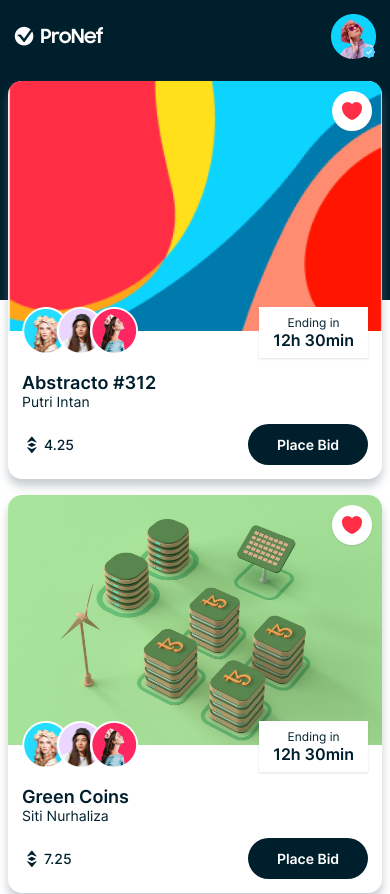
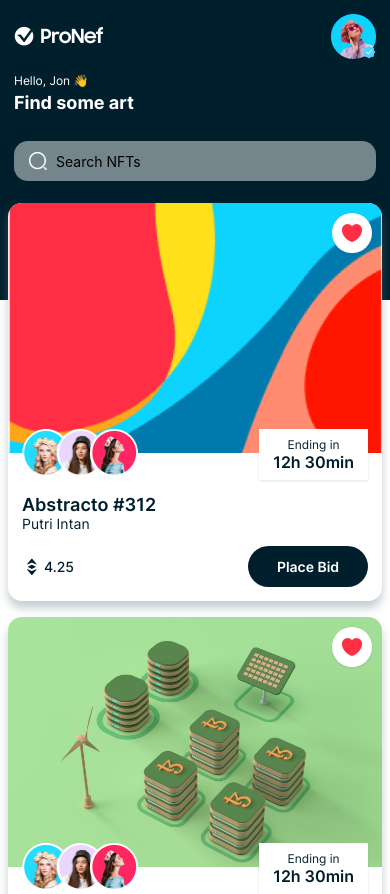
Before and after one commit to jonathanpenaloa/react-native-app, a React Native app: screen /Home in a window 390 px wide. Shown: the top 894 px of the page. Built offline with nearby package versions, Linux system fonts and the light colour scheme.

Commit message:
added input to the header and styled

```diff
--- a/components/HomeHeader.js
+++ b/components/HomeHeader.js
@@ -2,9 +2,9 @@
 
 import { COLORS, FONTS, SIZES, assets } from '../constants'
 
-import React from 'react'
+import React, { version } from 'react'
 
-const HomeHeader = () => {
+const HomeHeader = ({ onSearch }) => {
   return (
     <View style={{
       backgroundColor: COLORS.primary,
@@ -31,6 +31,39 @@
           />
         </View>
       </View>
+      <View style={{ marginVertical: SIZES.font  }} >
+        <Text style={{ fontFamily: FONTS.regular, fontSize: SIZES.small,
+        color: COLORS.white }} >
+          Hello, Jon 👋
+        </Text>
+        <Text style={{ fontFamily: FONTS.bold, fontSize: SIZES.large,
+        color: COLORS.white, marginTop: SIZES.base / 2 }} >
+          Find some art
+        </Text>
+      </View>
+
+      <View style={{ marginTop: SIZES.font }} >
+      <View style={{
+          width: "100%",
+          borderRadius: SIZES.font,
+          backgroundColor: COLORS.gray,
+          flexDirection: "row",
+          alignItems: "center",
+          paddingHorizontal: SIZES.font,
+          paddingVertical: SIZES.small - 2,
+      }}>
+          <Image
+          source={assets.search}
+          resizeMode="contain"
+          style={{ width: 20, height: 20, marginRight: SIZES.base }}
+          />
+          <TextInput
+            placeholder="Search NFTs"
+            style={{ flex: 1 }}
+            onChangeText={onSearch}
+          />
+        </View>
+      </View>
     </View>
   )
 }
```
